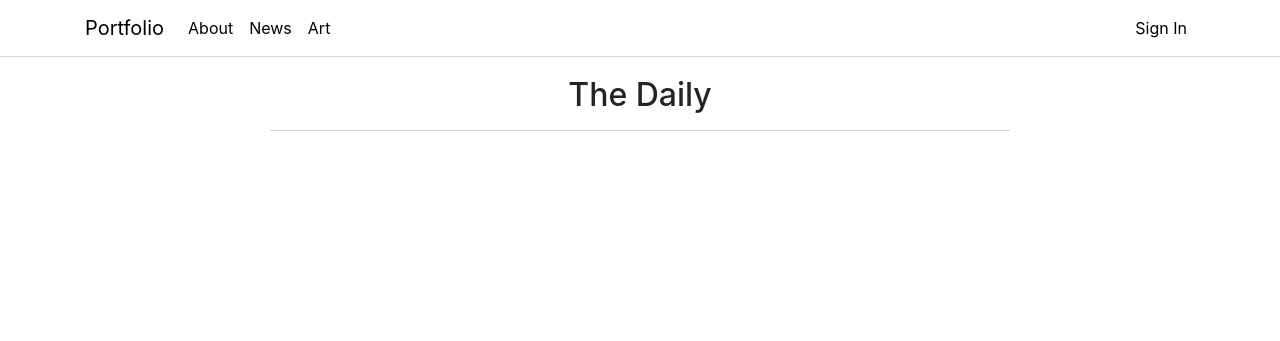
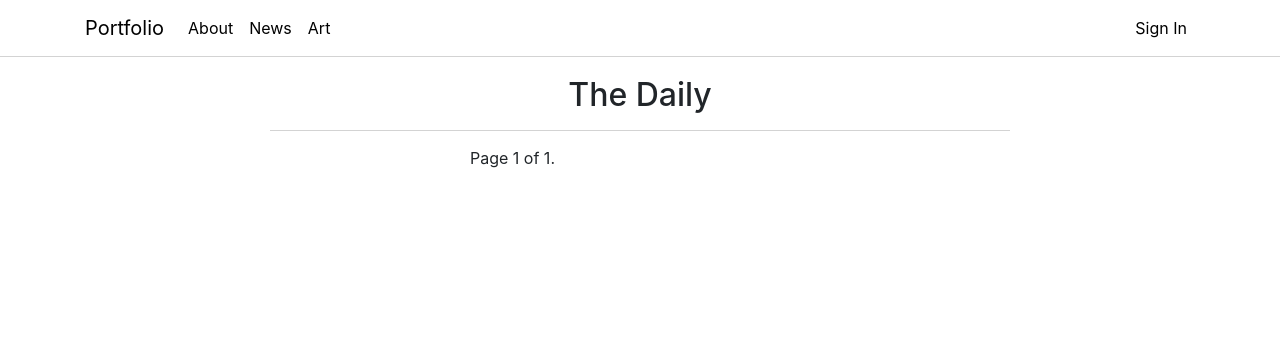
Before and after one commit to wwtechhacker/newsfeed-django, a Django app: page / in a window 1280 px wide. Shown: the top 341 px of the page. Run offline with Django 3.2, Linux system fonts and the light colour scheme; data that the repository does not hold is empty; some libraries are stand-ins or nearby versions.

Commit message:
Added pagination for the newsfeed

```diff
--- a/portfolio/news/views.py
+++ b/portfolio/news/views.py
@@ -1,3 +1,4 @@
+from django.core.paginator import Paginator
 from django.views.generic import ListView, DetailView
 
 from .models import Article
@@ -7,8 +8,9 @@ class ArticleListView(ListView):
     """
     This shows the articles in a list on the home page.
     """
-    queryset = Article.objects.all().order_by("-date")[:20]
+    queryset = Article.objects.all().order_by("-date")
     context_object_name = 'article_list'
+    paginate_by = 20
     template_name = 'news/newsfeed.html'
 
 
--- a/portfolio/templates/news/newsfeed.html
+++ b/portfolio/templates/news/newsfeed.html
@@ -30,4 +30,27 @@
 </div>
 
 {% endfor %}
+<div class="container" style="padding-bottom: 15px">
+    <div class="row">
+        <div class="col-md-6 offset-md-4">
+            <div class="pagination">
+                <span class="step-links">
+                    {% if page_obj.has_previous %}
+                        <a href="?page=1">&laquo; first</a>
+                        <a href="?page={{ page_obj.previous_page_number }}">previous</a>
+                    {% endif %}
+
+                    <span class="current">
+                        Page {{ page_obj.number }} of {{ page_obj.paginator.num_pages }}.
+                    </span>
+
+                    {% if page_obj.has_next %}
+                        <a href="?page={{ page_obj.next_page_number }}">next</a>
+                        <a href="?page={{ page_obj.paginator.num_pages }}">last &raquo;</a>
+                    {% endif %}
+                </span>
+            </div>
+        </div>
+    </div>
+</div>
 {% endblock %}
```
